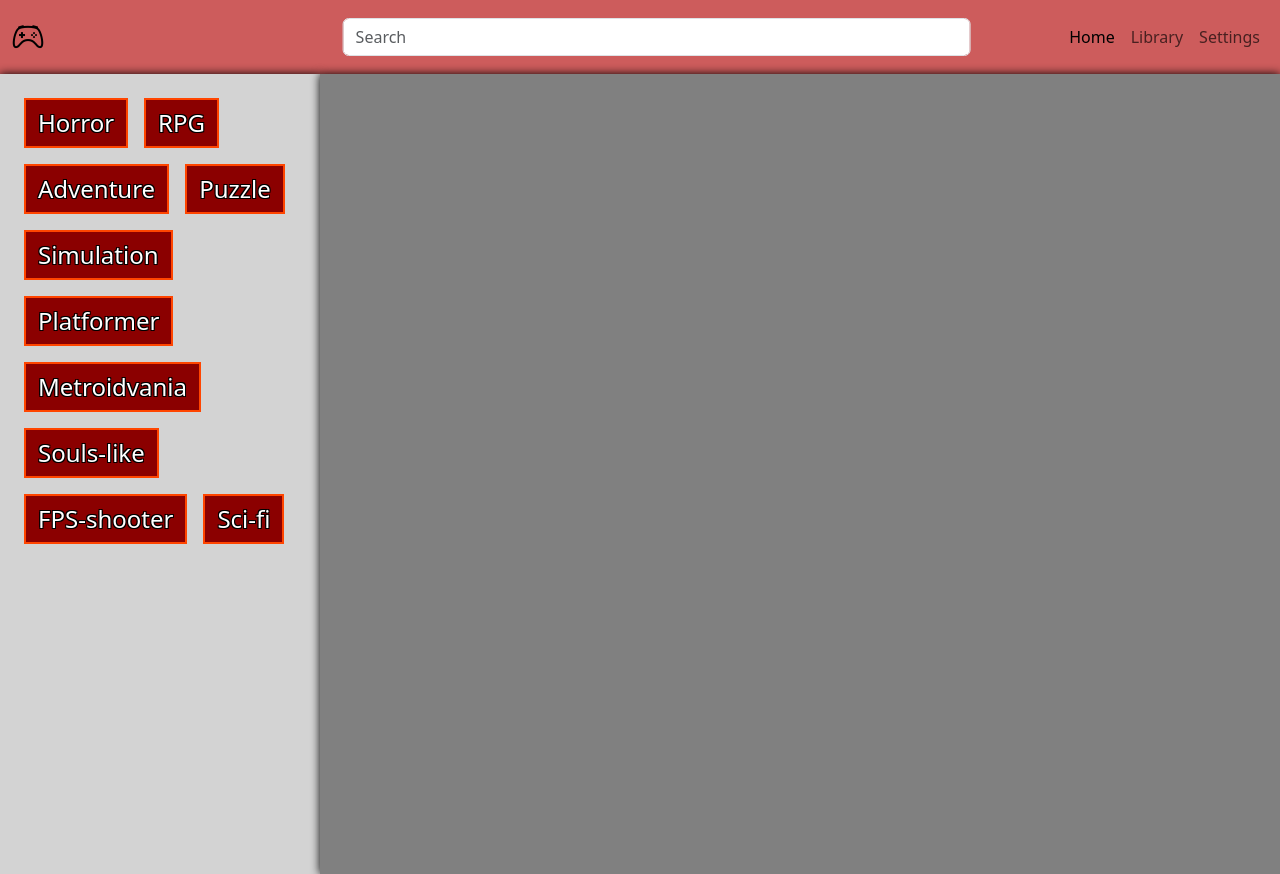
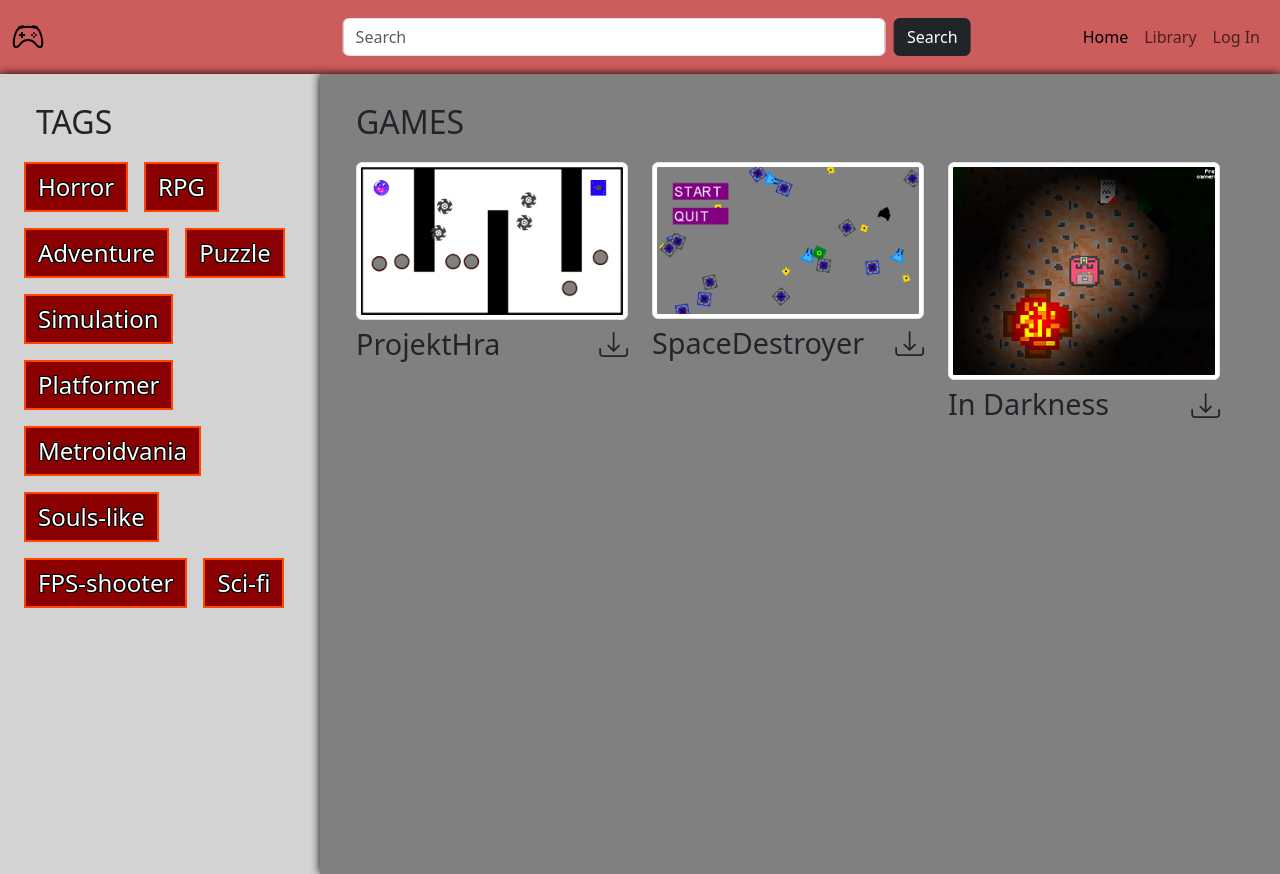
Before and after one commit to Andrej881/VAIISemestalka, a plain HTML site: page index.html in a window 1280 px wide. Drawn offline with nearby package versions, Linux system fonts and the light colour scheme.

Commit message:
struktura uvodnej stranky

```diff
--- a/index.html
+++ b/index.html
@@ -15,8 +15,9 @@
             <i class="bi bi-controller navImage"></i>
         </a>
 
-        <form class="form-inline d-flex w-50 positionFix">
+        <form class="d-flex w-50 positionFix">
             <input class="form-control" type="search" placeholder="Search" aria-label="Search">
+            <button type="submit" class="btn btn-dark ms-2">Search</button>
         </form>
 
         <button class="navbar-toggler" type="button" data-bs-toggle="collapse" data-bs-target="#navbarNav" aria-controls="navbarNav" aria-expanded="false" aria-label="Toggle navigation">
@@ -31,7 +32,7 @@
                     <a class="nav-link" href="#">Library</a>
                 </li>
                 <li class="nav-item">
-                    <a class="nav-link" href="#">Settings</a>
+                    <a class="nav-link" href="#">Log In</a>
                 </li>
             </ul>
         </div>
@@ -41,6 +42,8 @@
     <div class="row">
         <div class="col-12 col-md-3 tagsBackground">
             <div class="row gap-3 p-4">
+                <div class="col-12">TAGS</div>
+
                 <div class="col-auto tag">Horror</div>
                 <div class="col-auto tag">RPG</div>
                 <div class="col-auto tag">Adventure</div>
@@ -54,7 +57,49 @@
             </div>
         </div>
         <div class="col-12 col-md-9 gameSearchBackground">
+            <div class="row gap-3 p-4">
+                <div class="col-12">GAMES</div>
 
+                <div class="row d-flex justify-content-around">
+
+                    <div class="col-lg-4 col-12 col-md-6">
+                        <a href="#">
+                            <img src="images/ProjektHra.PNG" class="img-thumbnail ratio" alt="ProjektHra">
+                        </a>
+                        <div class="d-flex justify-content-between align-items-center m-auto">
+                            <a href="#" class="text-dark text-decoration-none titleSize">ProjektHra</a>
+                            <a href="#" class="text-dark text-decoration-none">
+                                <i class="bi bi-download titleSize"></i>
+                            </a>
+                        </div>
+                    </div>
+
+                    <div class="col-lg-4 col-12 col-md-6">
+                        <a href="#">
+                            <img src="images/SpaceDestroyer.PNG" class="img-thumbnail ratio" alt="SpaceDestroyer">
+                        </a>
+                        <div class="d-flex justify-content-between align-items-center m-auto">
+                            <a href="#" class="text-dark text-decoration-none titleSize">SpaceDestroyer</a>
+                            <a href="#" class="text-dark text-decoration-none">
+                                <i class="bi bi-download titleSize"></i>
+                            </a>
+                        </div>
+                    </div>
+
+                    <div class="col-lg-4 col-12 col-md-6">
+                        <a href="#">
+                            <img src="images/In%20Darkness.png" class="img-thumbnail ratio" alt="SpaceDestroyer">
+                        </a>
+                        <div class="d-flex justify-content-between align-items-center m-auto">
+                            <a href="#" class="text-dark text-decoration-none titleSize">In Darkness</a>
+                            <a href="#" class="text-dark text-decoration-none">
+                                <i class="bi bi-download titleSize"></i>
+                            </a>
+                        </div>
+                    </div>
+
+                </div>
+            </div>
         </div>
     </div>
 </div>
--- a/style.css
+++ b/style.css
@@ -10,7 +10,7 @@
 }
 
 
-@media (min-width: 991.98px) {
+@media (min-width: 992px) {
     .positionFix {
         position: relative;
         transform: translateX(45%);
@@ -22,6 +22,12 @@
     min-height: 100vh;
     font-size: 2rem;
     filter: drop-shadow(0 0 5px black);
+}
+
+@media (max-width: 768px) {
+    .tagsBackground {
+        min-height: 0;
+    }
 }
 
 .tagsBackground {
@@ -47,3 +53,7 @@
         -1px 1px 0 black,
         1px 1px 0 black;
 }
+
+.titleSize {
+    font-size: calc(1rem + 1vw);;
+}
```
Also changed, not shown: gameInfo.html (added, +10 -0 lines), images/In Darkness.png (added), images/ProjektHra.PNG (added), images/SpaceDestroyer.PNG (added).
